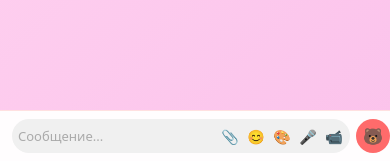
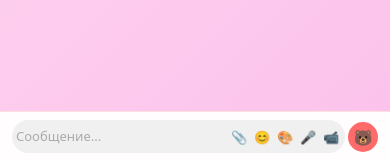
Before and after one commit to ohuettipidor-dev/uuuu, a Flask app: page /messages/1 in a window 390 px wide. Shown: the part 683-844 px from the top of the page. Run offline with Flask 3, Linux system fonts and the light colour scheme; the visitor is signed in with stand-in values (Sample User, id 1); data that the repository does not hold is empty; parts of the project's set-up code (start-up, migrations or seed data) failed here and were passed over.

Commit message:
Final mobile layout fix for all chats

```diff
--- a/templates/messages.html
+++ b/templates/messages.html
@@ -103,17 +103,17 @@
         .messages::-webkit-scrollbar-track{background:transparent}
         .messages::-webkit-scrollbar-thumb{background:rgba(0,0,0,0.15);border-radius:3px}
 
-        /* Стили для круглого видео-сообщения */
         .video-circle{width:120px;height:120px;border-radius:50%;overflow:hidden;cursor:pointer;position:relative;display:inline-block;background:#000}
         .video-circle video{width:100%;height:100%;object-fit:cover}
         .video-circle .duration-badge{position:absolute;bottom:4px;right:4px;background:rgba(0,0,0,0.6);color:white;font-size:10px;padding:2px 6px;border-radius:10px}
 
         @media (max-width:480px){
             .bubble{max-width:85%;padding:5px 10px;font-size:13px}
-            .input-icon{width:24px;height:24px;font-size:14px;padding:3px}
-            .send-btn{width:34px;height:34px;font-size:16px}
-            .input-wrapper{padding:2px 4px}
-            .input-wrapper input{font-size:13px;padding:6px 2px}
+            .input-icon{width:22px;height:22px;font-size:13px;padding:2px}
+            .send-btn{width:30px;height:30px;font-size:15px}
+            .input-wrapper{padding:2px 3px;gap:1px}
+            .input-wrapper input{font-size:12px;padding:6px 1px}
+            .input-area{gap:3px}
             .header{padding:6px 10px}
             .avatar{width:30px;height:30px}
             .back{padding:4px 8px;font-size:11px}
```
Also changed, not shown: templates/group_chat.html (+8 -7 lines), templates/secret_chat.html (+5 -5 lines).
